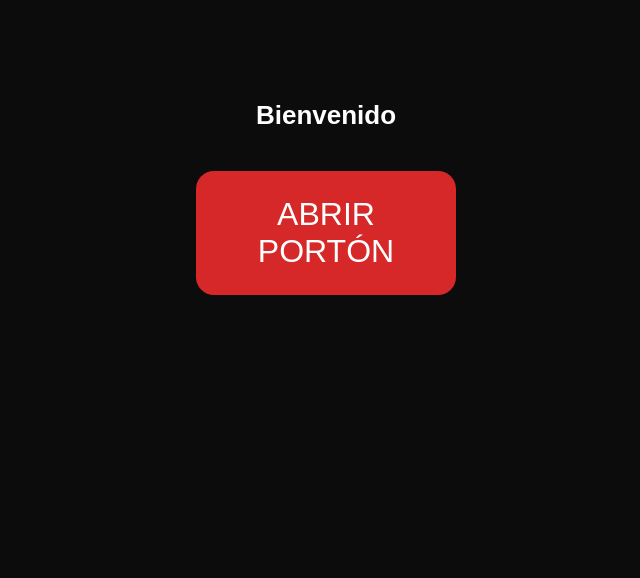
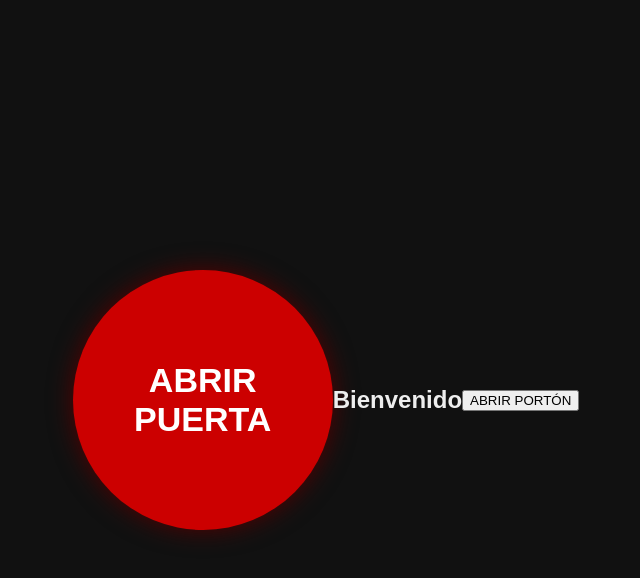
Before and after one commit to fer9dj/Cerradura1, a plain HTML site: page index.html in a window 1280 px wide. Shown: the whole page, without its empty margins (314-954 px from the left). Drawn offline with Linux system fonts and the light colour scheme.

Commit message:
Update index.html

```diff
--- a/index.html
+++ b/index.html
@@ -2,39 +2,74 @@
 <html lang="es">
 <head>
 <meta charset="UTF-8">
-<title>Abrir Portón</title>
+<title>Abrir Puerta</title>
 <style>
     body {
-        background: #0c0c0c;
-        color: #fff;
+        margin: 0;
+        background: #111;
+        display: flex;
+        justify-content: center;
+        align-items: center;
+        height: 100vh;
         font-family: Arial, sans-serif;
-        text-align: center;
-        padding-top: 70px;
+        color: #eee;
     }
-    h2 {
-        font-size: 26px;
-        margin-bottom: 40px;
-    }
-    button {
-        font-size: 32px;
-        padding: 25px 40px;
-        background: #d62828;
+
+    #btnPuerta {
+        width: 260px;
+        height: 260px;
+        border-radius: 50%;
+        background: #cc0000;
         border: none;
-        border-radius: 18px;
+        font-size: 34px;
+        font-weight: bold;
         color: white;
         cursor: pointer;
-        width: 80%;
-        max-width: 260px;
-        transition: 0.2s;
+        box-shadow: 0 0 25px #550000;
+        transition: background 0.2s ease, box-shadow 0.2s ease;
     }
-    button:active {
-        transform: scale(0.92);
+
+    #btnPuerta.activo {
+        background: #00a52f;
+        box-shadow: 0 0 25px #003300;
     }
 </style>
 </head>
 <body>
 
-<h2>Bienvenido</h2>
+<button id="btnPuerta" onclick="abrirPuerta()">ABRIR<br>PUERTA</button>
+
+<!-- Sonido -->
+<audio id="ding" src="https://actions.google.com/sounds/v1/alarms/beep_short.ogg"></audio>
+
+<script>
+function abrirPuerta() {
+
+    const btn = document.getElementById("btnPuerta");
+    const ding = document.getElementById("ding");
+
+    // Vibración
+    if (navigator.vibrate) navigator.vibrate(100);
+
+    // Sonido cortito
+    ding.currentTime = 0;
+    ding.play();
+
+    // Cambia a verde
+    btn.classList.add("activo");
+
+    // Llamada para abrir tu puerta
+    fetch("https://www.virtualsmarthome.xyz/url_routine_trigger/activate.php?trigger=544ff1c4-0289-4c20-8bde-059d42080dd2&token=f7b36347-0d80-49bd-87c0-aa651806ce32&response=smartphone");
+
+    // Volver a rojo
+    setTimeout(() => {
+        btn.classList.remove("activo");
+    }, 1000);
+}
+</script>
+
+</body>
+</html><h2>Bienvenido</h2>
 
 <button onclick="abrir()">ABRIR PORTÓN</button>
 
```
